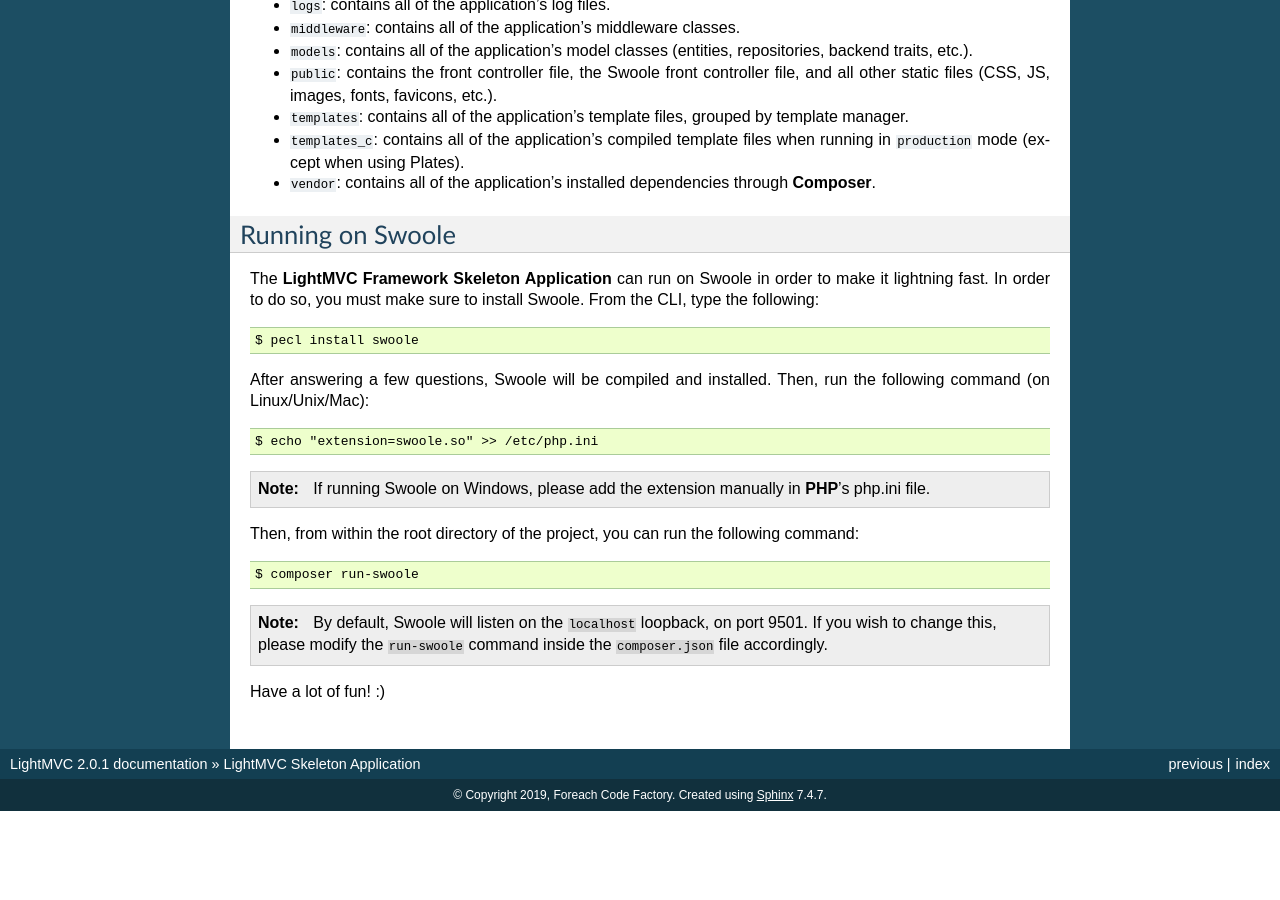
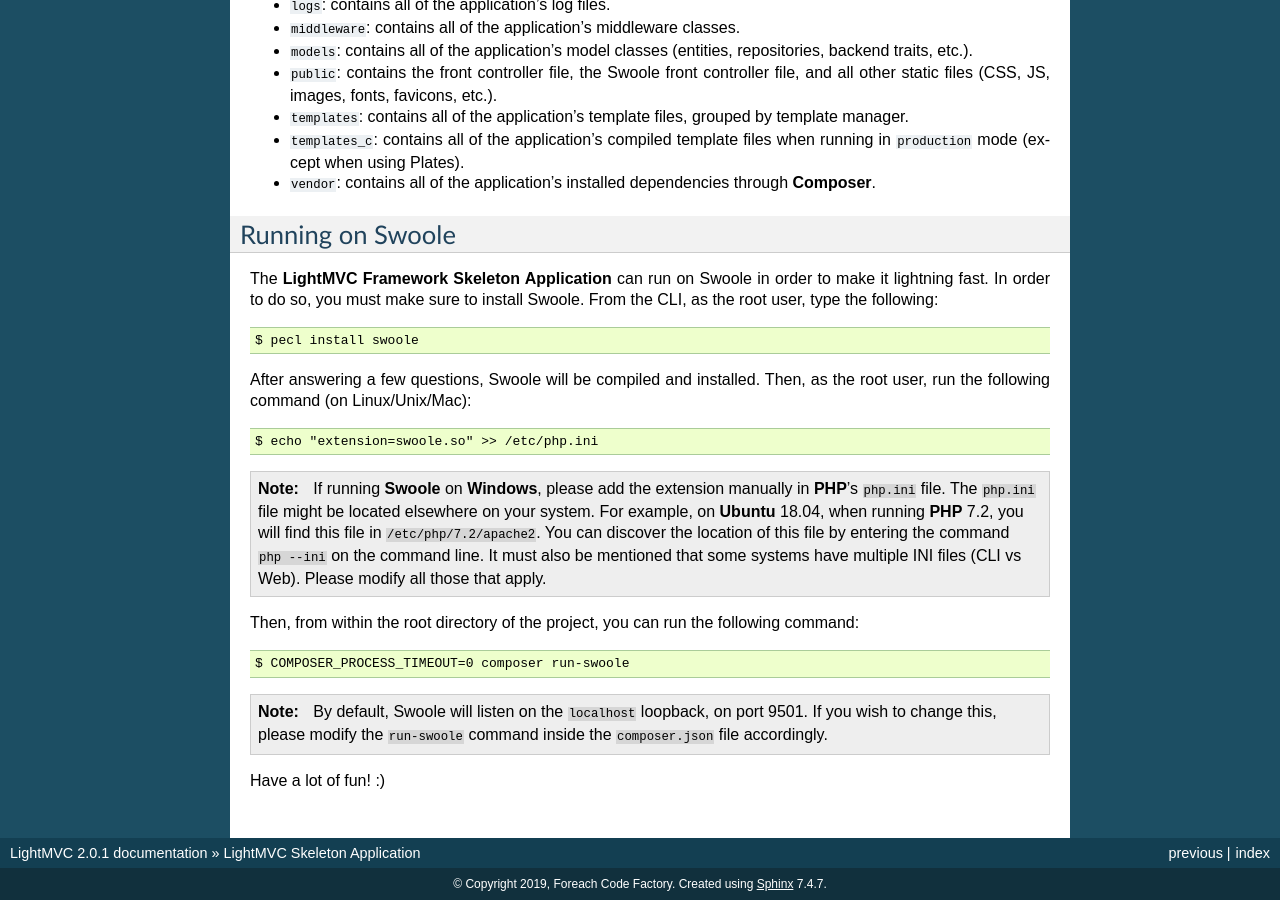
Before and after one commit to andrewscaya/ascmvc, a Sphinx documentation site: the page built from docs/skeleton.rst, in a window 1280 px wide and 900 px high, scrolled down 749 px. Built offline with Sphinx 7.4.7, drawn with Linux system fonts in a browser that asks for light colours; before the commit the page ends 1560 px from its top, so only the background shows below that.

Commit message:
2019-01-21 AC: Updates the documentation.

```diff
--- a/docs/skeleton.rst
+++ b/docs/skeleton.rst
@@ -63,19 +63,19 @@ Running on Swoole
 -----------------
 
 The **LightMVC Framework Skeleton Application** can run on Swoole in order to make it lightning fast. In order
-to do so, you must make sure to install Swoole. From the CLI, type the following::
+to do so, you must make sure to install Swoole. From the CLI, as the root user, type the following::
 
     $ pecl install swoole
 
-After answering a few questions, Swoole will be compiled and installed. Then, run the following command (on Linux/Unix/Mac)::
+After answering a few questions, Swoole will be compiled and installed. Then, as the root user, run the following command (on Linux/Unix/Mac)::
 
     $ echo "extension=swoole.so" >> /etc/php.ini
 
-.. note:: If running Swoole on Windows, please add the extension manually in **PHP**'s php.ini file.
+.. note:: If running **Swoole** on **Windows**, please add the extension manually in **PHP**'s ``php.ini`` file. The ``php.ini`` file might be located elsewhere on your system. For example, on **Ubuntu** 18.04, when running **PHP** 7.2, you will find this file in ``/etc/php/7.2/apache2``. You can discover the location of this file by entering the command ``php --ini`` on the command line. It must also be mentioned that some systems have multiple INI files (CLI vs Web). Please modify all those that apply.
 
 Then, from within the root directory of the project, you can run the following command::
 
-    $ composer run-swoole
+    $ COMPOSER_PROCESS_TIMEOUT=0 composer run-swoole
 
 .. note:: By default, Swoole will listen on the ``localhost`` loopback, on port 9501. If you wish to change this, please modify the ``run-swoole`` command inside the ``composer.json`` file accordingly.
 
```
Also changed, not shown: docs/controllers.rst (+5 -2 lines).
